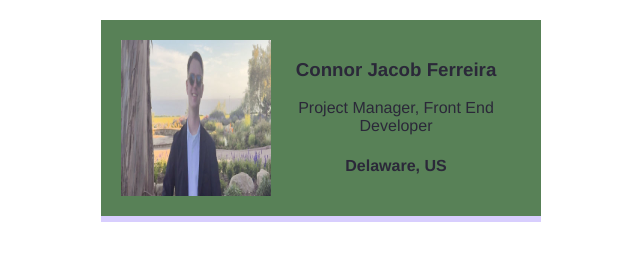
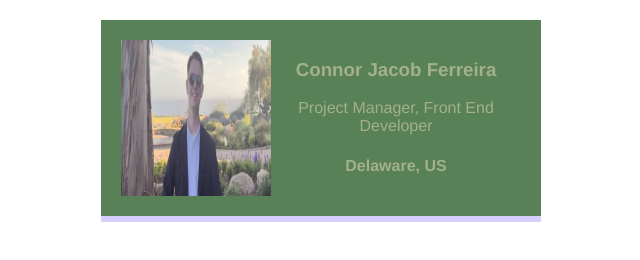
Before and after one commit to conjfer/bidness-card2, a website built with Vite: page index.html in a window 1280 px wide. Shown: the whole page, without its empty margins (319-959 px from the left). Built offline with nearby package versions, Linux system fonts and the light colour scheme.

Commit message:
Update styles.css

```diff
--- a/styles.css
+++ b/styles.css
@@ -20,7 +20,7 @@ body {
     justify-content: space-around;
     text-align: center;
     background: #588157;
-    color: #2b2839;
+    color: #a3b18a;
     border-bottom: 6px solid #d8cefe;
 
     /*
```
